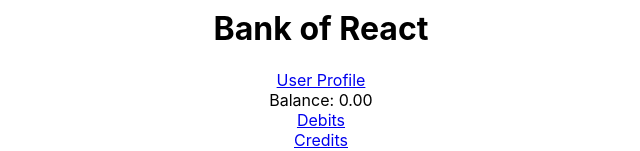
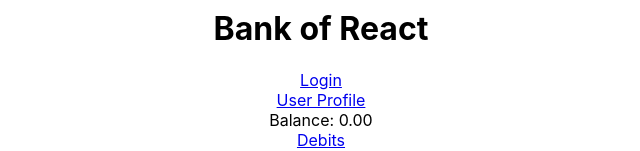
Before and after one commit to michaelw0ng/Bank-Of-React, a React (Create React App) app in the folder bank-of-react/: page / in a window 1280 px wide. Shown: the part 316-467 px from the top of the page, without its empty margins (319-959 px from the left). Built offline with nearby package versions, Linux system fonts and the light colour scheme; no server answers.

Commit message:
removed homepage from package.json, added login link to home page

```diff
--- a/bank-of-react/package.json
+++ b/bank-of-react/package.json
@@ -16,6 +16,8 @@
   "scripts": {
     "start": "react-scripts start",
     "build": "react-scripts build",
+    "predeploy": "npm run build",
+    "deploy": "gh-pages -d build",
     "test": "react-scripts test",
     "eject": "react-scripts eject"
   },
--- a/bank-of-react/src/components/Home.js
+++ b/bank-of-react/src/components/Home.js
@@ -1,15 +1,20 @@
-import React, { Component } from 'react';
-import AccountBalance from './AccountBalance';
-import { Link } from 'react-router-dom';
+import React, { Component } from "react";
+import AccountBalance from "./AccountBalance";
+import { Link } from "react-router-dom";
 
 class Home extends Component {
   render() {
     return (
-         <div style={{textAlign: "center"}}>
-            <img src="https://letstalkpayments.com/wp-content/uploads/2016/04/Bank.png" alt="bank" />
+      <div style={{ textAlign: "center" }}>
+        <img
+          src="https://letstalkpayments.com/wp-content/uploads/2016/04/Bank.png"
+          alt="bank"
+        />
         <h1>Bank of React</h1>
+        <Link to="/login">Login</Link>
+        <br></br>
         <Link to="/userProfile">User Profile</Link>
-            <AccountBalance accountBalance={this.props.accountBalance}/>
+        <AccountBalance accountBalance={this.props.accountBalance} />
         <Link to="/debits">Debits</Link>
         <br></br>
         <Link to="/credits">Credits</Link>
```
Also changed, not shown: 2 other files (tests, documents, lock files or other folders). Lines whose indentation alone changed are shown as unchanged.
